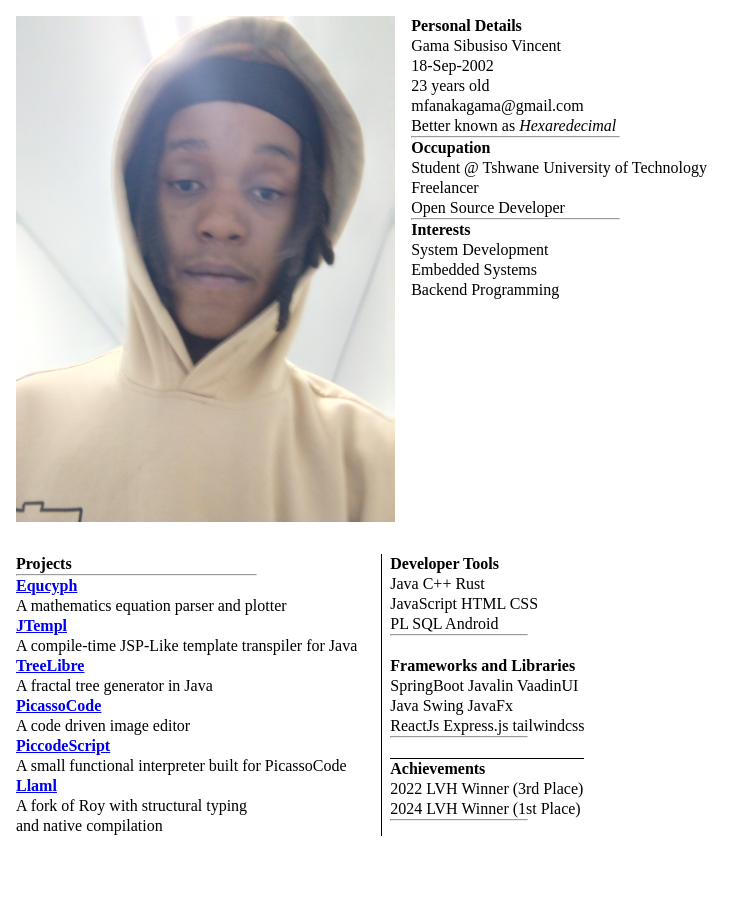
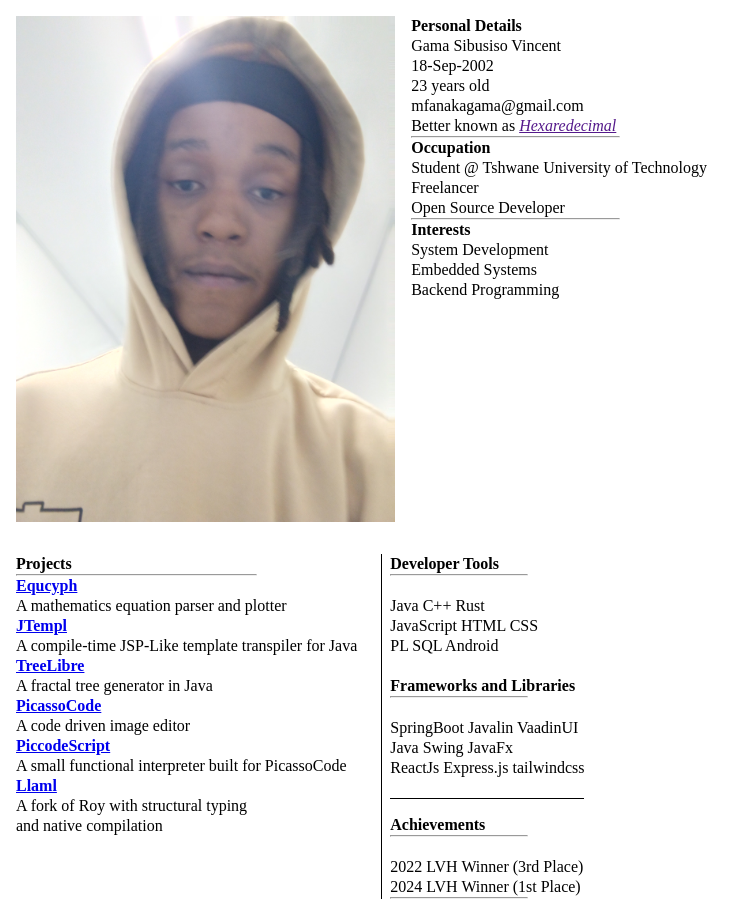
Before and after one commit to hexaredecimal/hexaredecimal.github.io, a plain HTML site: page index.html in a window 1280 px wide. Shown: the whole page, without its empty margins (0-754 px from the left). Before the commit the page ends 852 px from the top, so only its background shows below. Drawn offline with Linux system fonts and the light colour scheme.

Commit message:
portfolio: Minor changes

```diff
--- a/css/style.css
+++ b/css/style.css
@@ -20,6 +20,10 @@
   }
 }
 
+hr {
+  background-color: black;
+}
+
 
 .content {
   margin-left: 1.5em;
--- a/index.html
+++ b/index.html
@@ -15,7 +15,7 @@
         <p id="dateOfBirth"></p>
         <p id="ageSinceBirth"></p>
         <p>mfanakagama@gmail.com</p>
-        <p>Better known as <i>Hexaredecimal</i></p>
+        <p>Better known as <i><a href="">Hexaredecimal</a></i></p>
         <hr width="70%" />
 
         <h4>Occupation</h4>
@@ -37,22 +37,22 @@
 
       <div class="content">
         <h4>Developer Tools</h4>
+        <hr width="70%" /> <br>
           <p>Java C++ Rust</p>
           <p>JavaScript HTML CSS</p>
-          <p>PL SQL Android</p>
-        <p></p>
-        <hr width="70%" /> <br>
+          <p>PL SQL Android</p><br>
 
         <h4>Frameworks and Libraries</h4>
+        <hr width="70%" /> <br>
           <p>SpringBoot Javalin VaadinUI</p>
           <p>Java Swing JavaFx</p>
           <p>ReactJs Express.js tailwindcss</p>
-        <p></p>
-        <hr width="70%" /> <br>
+        <br/>
 
 
-        <div style="border-top: 1px solid black;">
+        <div style="border-top: 1px solid black; padding-top: 1em">
           <h4>Achievements</h4>
+          <hr width="70%" /> <br>
           <p>2022 LVH Winner (3rd Place)</p>
           <p>2024 LVH Winner (1st Place)</p>
           <hr width="70%" />
@@ -60,14 +60,15 @@
       </div>
     </div>
 
+
     <script type="text/javascript">
      const projects = {
-       Equcyph: {url: "https://github.com/", about: "A mathematics equation parser and plotter"},
-       JTempl: {url: "https://github.com/", about: "A compile-time JSP-Like template transpiler for Java"},
-       TreeLibre: {url: "https://github.com/", about: "A fractal tree generator in Java"},
-       PicassoCode: {url: "https://github.com/", about: "A code driven image editor"},
-       PiccodeScript: {url: "https://github.com/", about: "A small functional interpreter built for PicassoCode"},
-       Llaml: {url: "https://github.com/", about: "A fork of Roy with structural typing <br/>and native compilation"},
+       Equcyph: {about: "A mathematics equation parser and plotter"},
+       JTempl: {about: "A compile-time JSP-Like template transpiler for Java"},
+       TreeLibre: {about: "A fractal tree generator in Java"},
+       PicassoCode: {about: "A code driven image editor"},
+       PiccodeScript: {about: "A small functional interpreter built for PicassoCode"},
+       Llaml: {about: "A fork of Roy with structural typing <br/>and native compilation"},
      };
 
       const load = () => {
@@ -84,11 +85,13 @@
       <h4>Projects</h4>
       <hr width="70%" />
        `;
+       const me = "hexaredecimal";
        for (key of Object.keys(projects)) {
          const data = projects[key];
+         const url = `https://github.com/${me}/${key}`;
          projectList = projectList.concat(
            `<div class=".flex-col">
-              <h4><a href="${data.url}">${key}</a></h4>
+              <h4><a href="${url}">${key}</a></h4>
               <div><p>${data.about}</p></div>
            </div>`
          );
```
